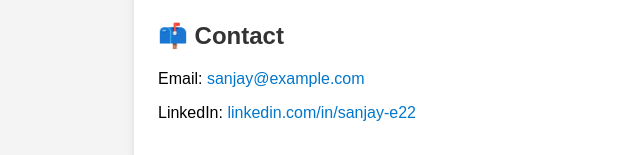
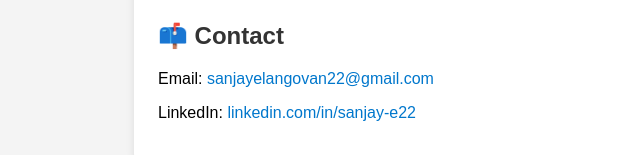
Before and after one commit to Sanjay-E22/Sanjay-E22.github.io, a plain HTML site: page index.html in a window 1280 px wide. Shown: the part 685-840 px from the top of the page, 82-722 px from the left. Drawn offline with Linux system fonts and the light colour scheme.

Commit message:
Update index.html

```diff
--- a/index.html
+++ b/index.html
@@ -44,7 +44,7 @@
 
   <section>
     <h2>📫 Contact</h2>
-    <p>Email: <a href="mailto: sanjayelangovan22@gmail.com">sanjay@example.com</a></p>
+    <p>Email: <a href="mailto:sanjayelangovan22@gmail.com">sanjayelangovan22@gmail.com</a></p>
     <p>LinkedIn: <a href="https://www.linkedin.com/in/sanjay-e-76a89a271?utm_source=share&utm_campaign=share_via&utm_content=profile&utm_medium=android_app" target="_blank">linkedin.com/in/sanjay-e22</a></p>
   </section>
 
```
